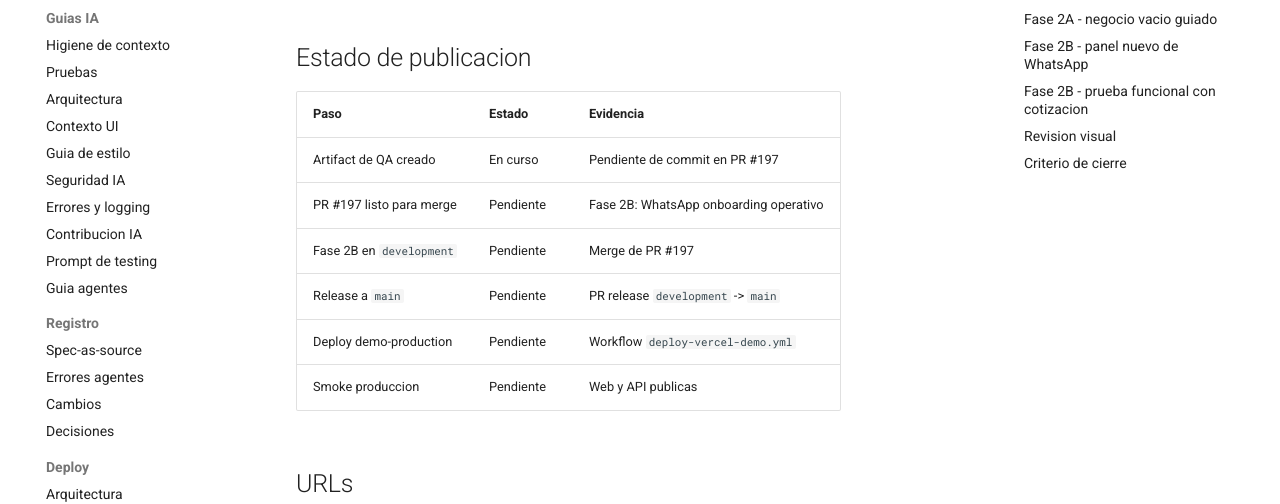
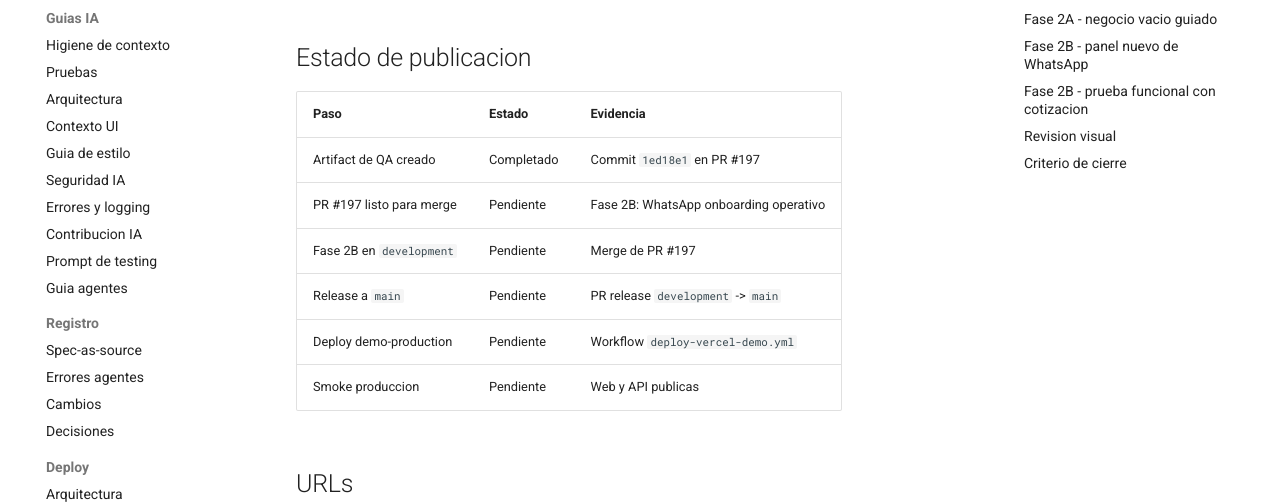
Before and after one commit to juanikitro/ShineApp, an MkDocs documentation site: the page built from docs/deployment/fase-2b-production-qa.md, in a window 1280 px wide and 900 px high. Shown: the part 272-776 px from the top of the window. Built offline with MkDocs 1.6.1 and Material for MkDocs 9.7.7, drawn with Linux system fonts in a browser that asks for light colours.

Commit message:
docs(deploy): update phase 2b qa status

```diff
--- a/docs/deployment/fase-2b-production-qa.md
+++ b/docs/deployment/fase-2b-production-qa.md
@@ -7,7 +7,7 @@ desde Fase 0/1 hasta Fase 2B.
 
 | Paso | Estado | Evidencia |
 | --- | --- | --- |
-| Artifact de QA creado | En curso | Pendiente de commit en PR #197 |
+| Artifact de QA creado | Completado | Commit `1ed18e1` en PR #197 |
 | PR #197 listo para merge | Pendiente | Fase 2B: WhatsApp onboarding operativo |
 | Fase 2B en `development` | Pendiente | Merge de PR #197 |
 | Release a `main` | Pendiente | PR release `development` -> `main` |
```
